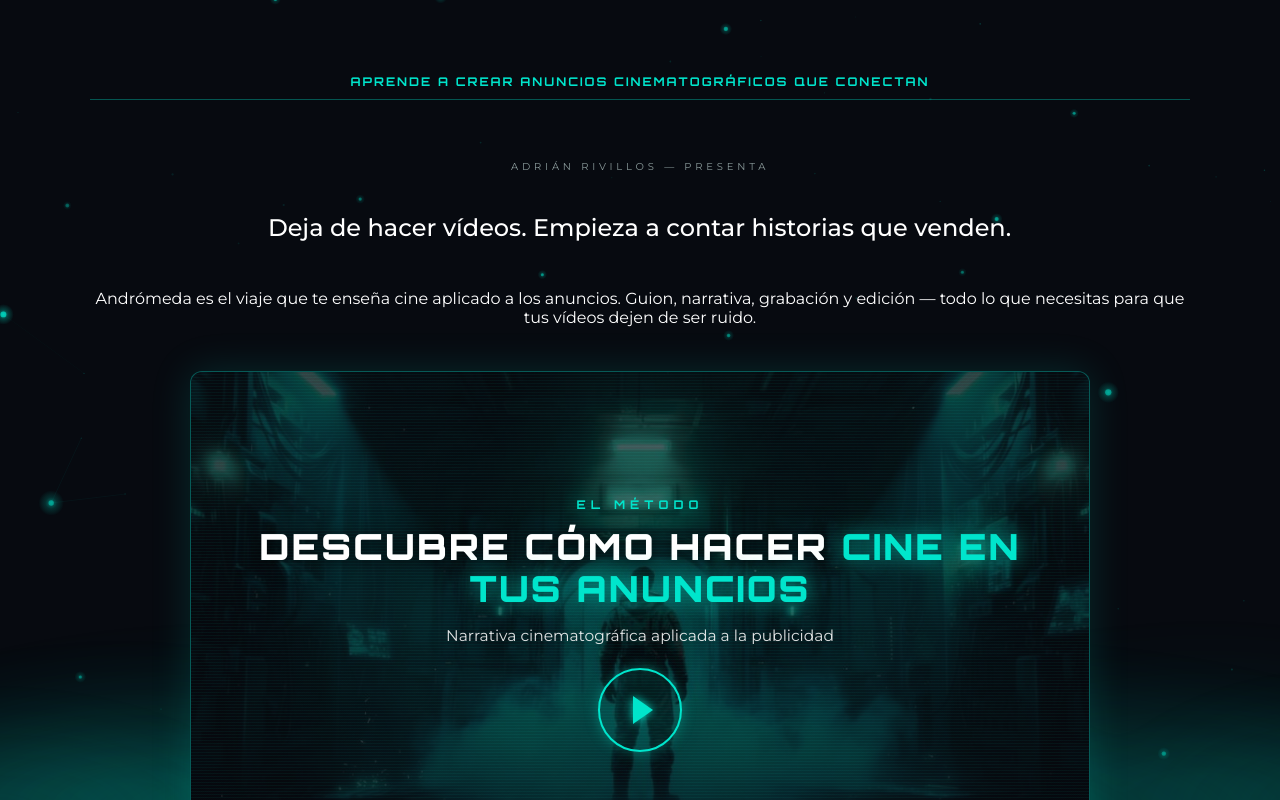
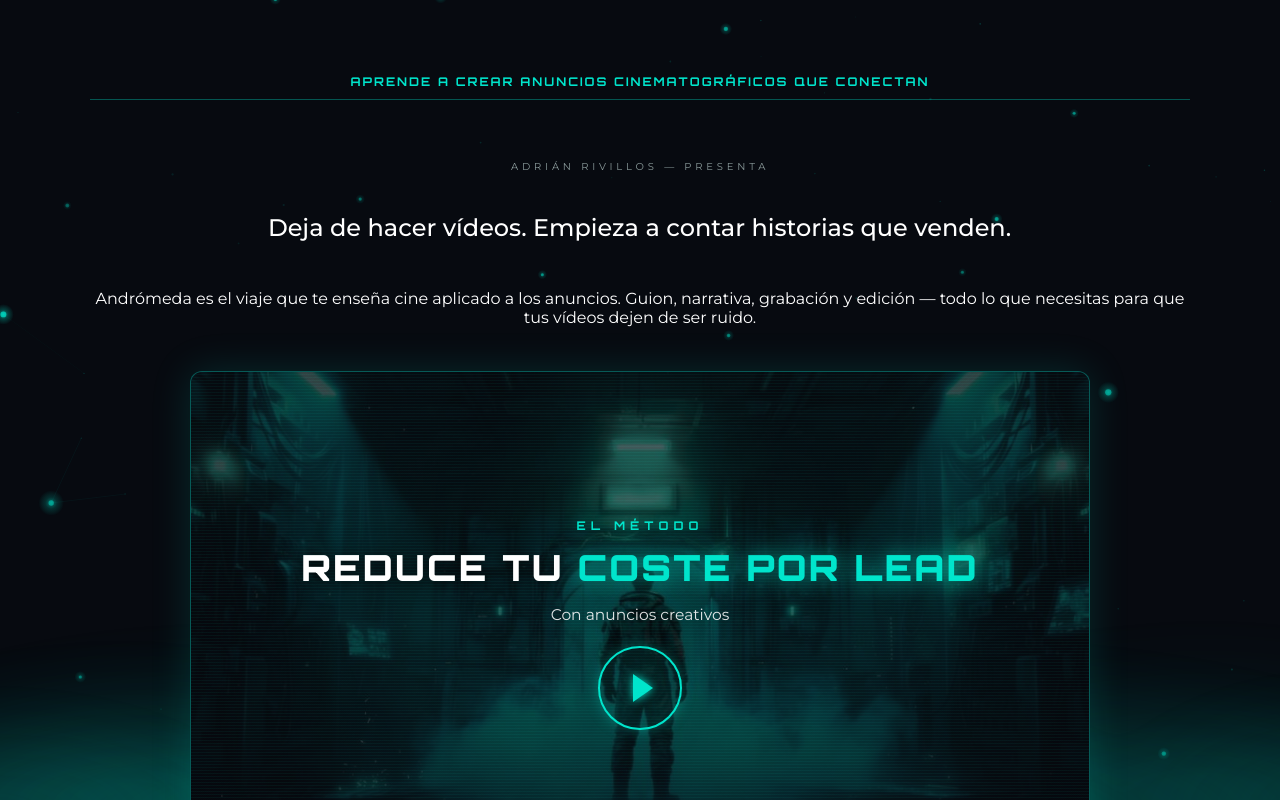
Before and after one commit to Docuproagencia/andromeda-landing, a React (Vite) app: page /vsl in a window 1280 px wide. Shown: the top 800 px of the page. Built offline with nearby package versions, Linux system fonts and the light colour scheme; no server answers.

Commit message:
feat: añadir foto de Adrián en sección about

```diff
--- a/src/App.css
+++ b/src/App.css
@@ -1605,9 +1605,9 @@
 }
 
 .about-photo {
-  width: 180px;
-  height: 180px;
-  border-radius: 50%;
+  width: 220px;
+  height: auto;
+  border-radius: 16px;
   object-fit: cover;
   border: 2px solid var(--accent-dim);
   flex-shrink: 0;
--- a/src/pages/Vsl.jsx
+++ b/src/pages/Vsl.jsx
@@ -224,11 +224,11 @@
                   <div className="vsl-cover-content">
                     <p className="vsl-cover-kicker">EL MÉTODO</p>
                     <h2 className="vsl-cover-title">
-                      DESCUBRE CÓMO HACER{' '}
-                      <span className="accent">CINE EN TUS ANUNCIOS</span>
+                      REDUCE TU{' '}
+                      <span className="accent">COSTE POR LEAD</span>
                     </h2>
                     <p className="vsl-cover-sub">
-                      Narrativa cinematográfica aplicada a la publicidad
+                      Con anuncios creativos
                     </p>
                     <span className="play play-big" aria-hidden="true">
                       <span className="play-icon" />
@@ -391,7 +391,7 @@
 
             <div className="about-block fade-up" style={fade(0.15, visible)}>
               <img
-                src="/logo-andromeda.png"
+                src="/adrian-commander.jpg"
                 alt="Adrián Rivillos"
                 className="about-photo"
               />
```
Also changed, not shown: public/adrian-commander.jpg (added).
